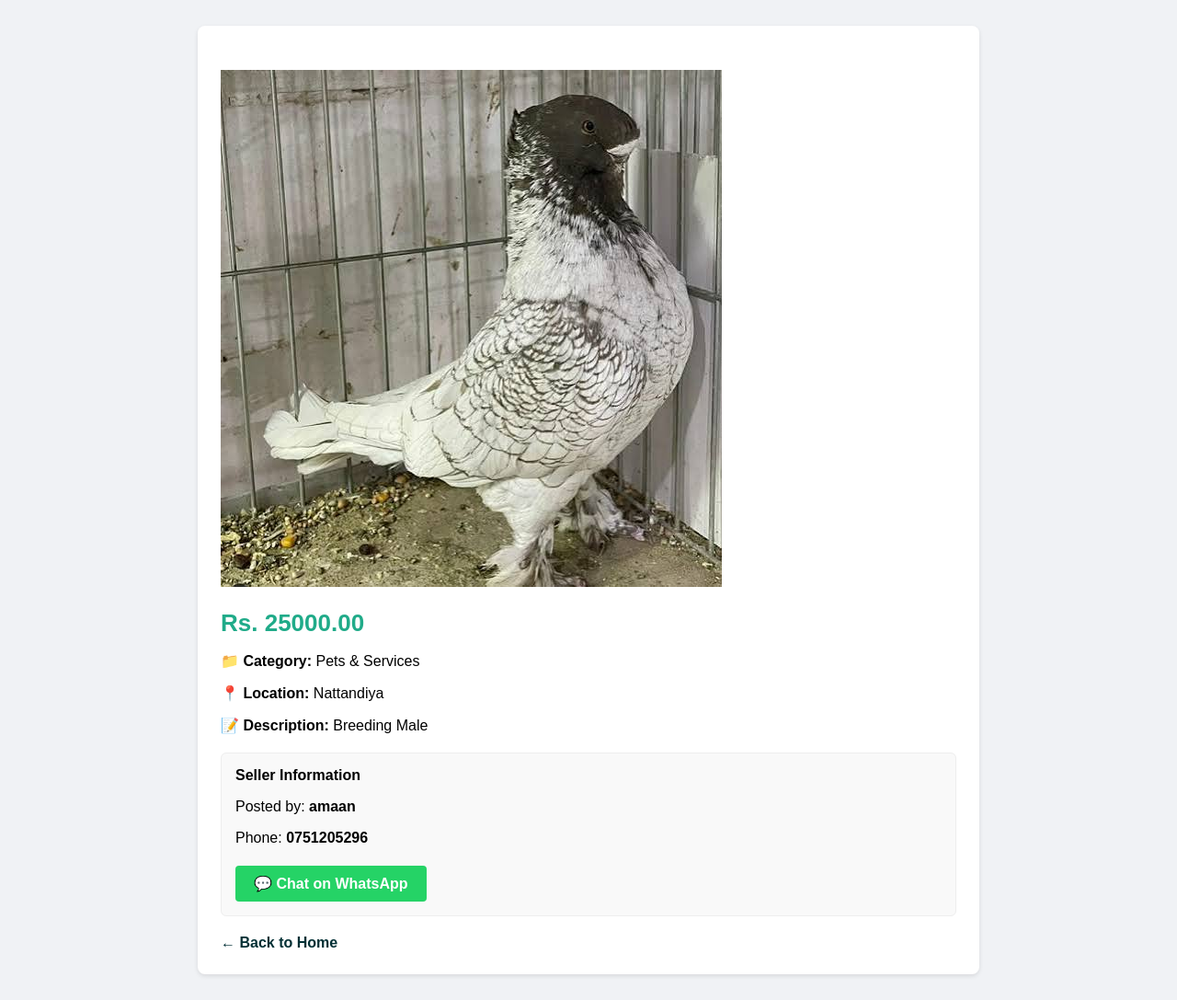
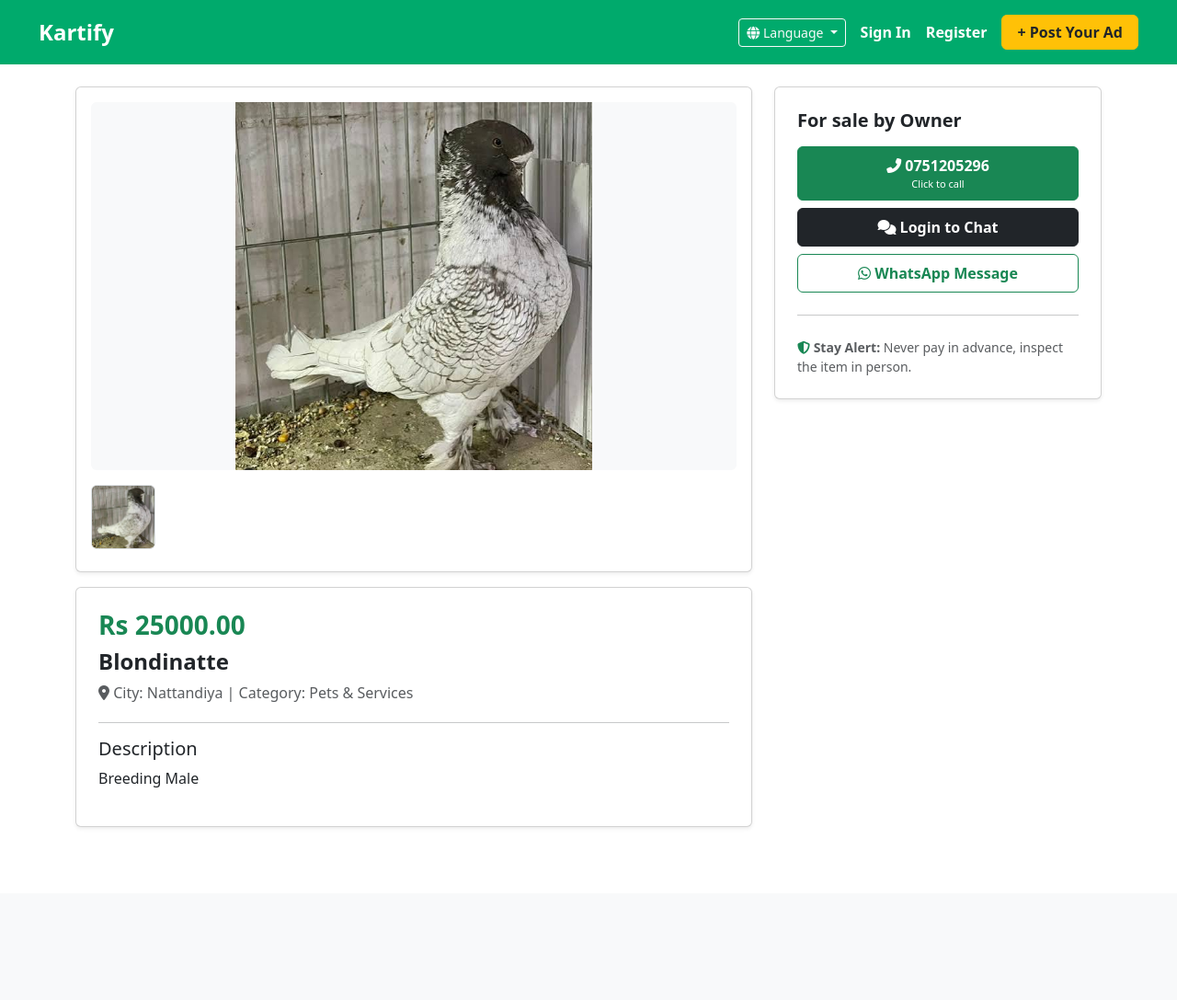
Before and after one commit to mhdamaan4321-source/Kartify-, a Django app: page /product/1/ in a window 1280 px wide. Shown: the whole page at 92% size. After the commit the page ends 899 px from the top, so only its background shows below. Run offline with Django 5.2, Linux system fonts and the light colour scheme; data comes from the database, SQL or seed files in the repository.

Commit message:
Update product_detail.html with proper image dimensions and contact actions

```diff
--- a/core/templates/core/product_detail.html
+++ b/core/templates/core/product_detail.html
@@ -1,76 +1,82 @@
-<!DOCTYPE html>
-<html lang="en">
-<head>
-    <meta charset="UTF-8">
-    <title>{{ product.name }} - Kartify</title>
-    <style>
-        body { font-family: sans-serif; background: #f0f2f5; padding: 20px; }
-        .container { max-width: 800px; margin: auto; background: white; padding: 25px; border-radius: 8px; box-shadow: 0 2px 5px rgba(0,0,0,0.1); }
-        .img-box { width: 100%; height: 400px; background: #eee; display: flex; align-items: center; justify-content: center; overflow: hidden; border-radius: 6px; }
-        .img-box img { max-width: 100%; max-height: 100%; object-fit: contain; }
-        .details { margin-top: 20px; }
-        .price { font-size: 26px; color: #20ab89; font-weight: bold; margin: 10px 0; }
-        .title { font-size: 28px; color: #002f34; margin-top: 0; }
-        .btn-box { margin: 20px 0; }
-        .edit-btn { background: #ffce00; color: #002f34; padding: 10px 20px; text-decoration: none; font-weight: bold; border-radius: 4px; display: inline-block; }
-        .del-btn { background: #ff4d4d; color: white; padding: 10px 20px; text-decoration: none; font-weight: bold; border-radius: 4px; display: inline-block; }
-    </style>
-</head>
-<body>
+{% extends 'core/base.html' %}
+{% block content %}
+<div class="container mt-4 mb-5">
+    <div class="row">
+        <!-- Left Side: Product Images -->
+        <div class="col-lg-8 mb-4">
+            <div class="card shadow-sm p-3">
+                <!-- Main Big Image -->
+                <div class="text-center bg-light mb-3 rounded" style="overflow: hidden;">
+                    {% if product.images.first %}
+                        <img id="mainImage" src="{{ product.images.first.image.url }}" class="img-fluid rounded" style="max-height: 400px; width: 100%; object-fit: contain;" alt="{{ product.title }}">
+                    {% else %}
+                        <div class="p-5 text-muted">No Image Available</div>
+                    {% endif %}
+                </div>
 
-<div class="container">
-    <h2 class="title">{{ product.name }}</h2>
+                <!-- Thumbnail Images Row -->
+                <div class="d-flex gap-2 overflow-auto pb-2">
+                    {% for img in product.images.all %}
+                        <img src="{{ img.image.url }}" class="thumbnail rounded border" style="width: 70px; height: 70px; object-fit: cover; cursor: pointer;" onclick="document.getElementById('mainImage').src='{{ img.image.url }}'" alt="Thumbnail">
+                    {% endfor %}
+                </div>
+            </div>
 
-    <!-- Product Images -->
-
-
-{% if product.images.all %}
-    <!-- Oru vela multiple images iruntha -->
-    <div class="product-images">
-        {% for img in product.images.all %}
-            <img src="{{ img.image.url }}" alt="{{ product.title }}" class="img-fluid mb-2">
-        {% endfor %}
-    </div>
-{% else %}
-    <div class="alert alert-secondary text-center py-4">
-        <p class="mb-0">No Image Available</p>
-    </div>
-{% endif %}
-
-
-    <div class="details">
-        <div class="price">Rs. {{ product.price }}</div>
-
-        <p><b>📁 Category:</b> {% if product.category %}{{ product.category.name }}{% else %}N/A{% endif %}</p>
-        <p><b>📍 Location:</b> {% if product.city %}{{ product.city.name }}{% else %}N/A{% endif %}</p>
-        <p><b>📝 Description:</b> {{ product.description }}</p>
-
-        <!-- Seller Information Box -->
-        <div style="background: #f9f9f9; padding: 15px; border-radius: 6px; margin: 20px 0; border: 1px solid #eee;">
-            <p style="margin-top:0;"><b>Seller Information</b></p>
-            <p>Posted by: <b>{{ product.user.username }}</b></p>
-
-            {% if product.phone_number %}
-                <p>Phone: <b>{{ product.phone_number }}</b></p>
-                <a href="https://wa.me/{{ product.phone_number }}?text=Hi,%20I%20am%20interested%20in%20your%20ad%20({{ product.name }})%20on%20Kartify." target="_blank" style="background: #25d366; color: white; padding: 10px 20px; text-decoration: none; font-weight: bold; border-radius: 4px; display: inline-block; margin-top: 5px;">
-                    💬 Chat on WhatsApp
-                </a>
-            {% else %}
-                <p>Phone: Not Provided</p>
-            {% endif %}
+            <!-- Product Details & Description -->
+            <div class="card shadow-sm p-4 mt-3">
+                <h3 class="fw-bold text-success">Rs {{ product.price }}</h3>
+                <h4 class="fw-semibold">{{ product.title }}</h4>
+                <p class="text-muted mb-1"><i class="fas fa-map-marker-alt"></i> City: {{ product.city.name }} | Category: {{ product.category.name }}</p>
+                {% if product.subcategory %}
+                    <p class="text-muted"><i class="fas fa-tag"></i> Subcategory: {{ product.subcategory.name }}</p>
+                {% endif %}
+                <hr>
+                <h5>Description</h5>
+                <p style="white-space: pre-line;">{{ product.description }}</p>
+            </div>
         </div>
 
-        <!-- Edit & Delete Buttons -->
-        {% if user.is_authenticated and product.user == user %}
-            <div class="btn-box">
-                <a href="{% url 'edit_product' product.id %}" class="edit-btn">Edit Post</a>
-                <a href="{% url 'delete_product' product.id %}" class="del-btn" onclick="return confirm('Are you sure you want to delete this ad?');">Delete Post</a>
+        <!-- Right Side: Contact & Actions (Call, WhatsApp, Chat) -->
+        <div class="col-lg-4">
+            <div class="card shadow-sm p-4 sticky-top" style="top: 20px;">
+                <h5 class="fw-bold mb-3">For sale by Owner</h5>
+
+                <!-- 1. Normal Call Button -->
+                {% if product.phone_number %}
+                    <a href="tel:{{ product.phone_number }}" class="btn btn-success w-100 mb-2 py-2 fw-semibold text-decoration-none">
+                        <i class="fas fa-phone-alt"></i> {{ product.phone_number }}
+                        <div style="font-size: 11px; font-weight: normal;">Click to call</div>
+                    </a>
+                {% endif %}
+
+                <!-- 2. Direct Website Chat Button -->
+                {% if user.is_authenticated %}
+                    {% if user != product.user %}
+                        <a href="{% url 'chat_room' product.user.username %}" class="btn btn-dark w-100 mb-2 py-2 fw-semibold text-decoration-none">
+                            <i class="fas fa-comments"></i> Chat with Seller
+                        </a>
+                    {% else %}
+                        <button class="btn btn-secondary w-100 mb-2 py-2 fw-semibold" disabled>This is your product</button>
+                    {% endif %}
+                {% else %}
+                    <a href="{% url 'login' %}" class="btn btn-dark w-100 mb-2 py-2 fw-semibold text-decoration-none">
+                        <i class="fas fa-comments"></i> Login to Chat
+                    </a>
+                {% endif %}
+
+                <!-- 3. WhatsApp Message Button -->
+                {% if product.phone_number %}
+                    <a href="https://wa.me/{{ product.phone_number }}?text=Hi, I am interested in your product '{{ product.title }}' listed on Kartify." target="_blank" class="btn btn-outline-success w-100 py-2 fw-semibold text-decoration-none">
+                        <i class="fab fa-whatsapp"></i> WhatsApp Message
+                    </a>
+                {% endif %}
+
+                <hr class="my-4">
+                <div class="text-muted small">
+                    <i class="fas fa-shield-alt text-success"></i> <strong>Stay Alert:</strong> Never pay in advance, inspect the item in person.
+                </div>
             </div>
-        {% endif %}
+        </div>
     </div>
-
-    <a href="{% url 'home' %}" style="color: #002f34; text-decoration: none; font-weight: bold;">← Back to Home</a>
 </div>
-
-</body>
-</html>
+{% endblock %}
```
